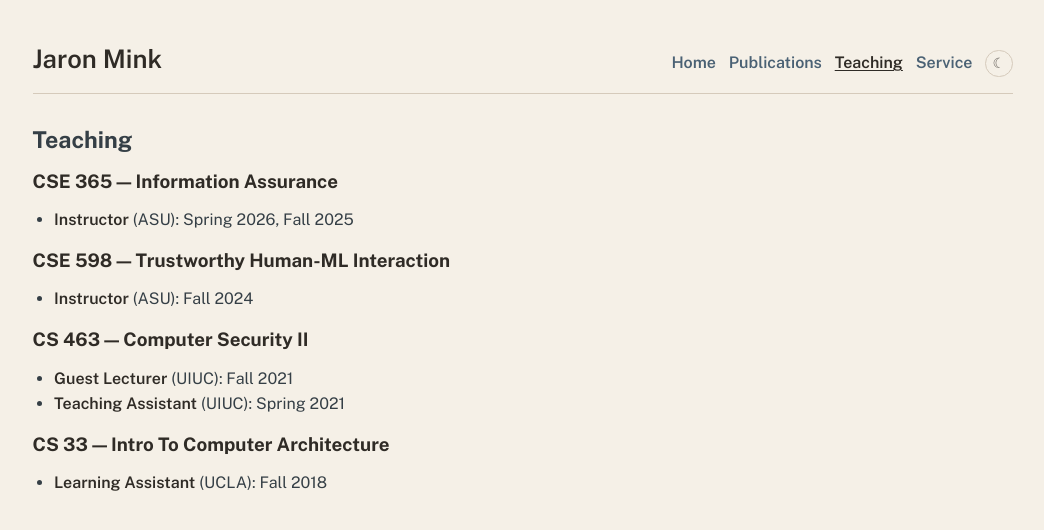
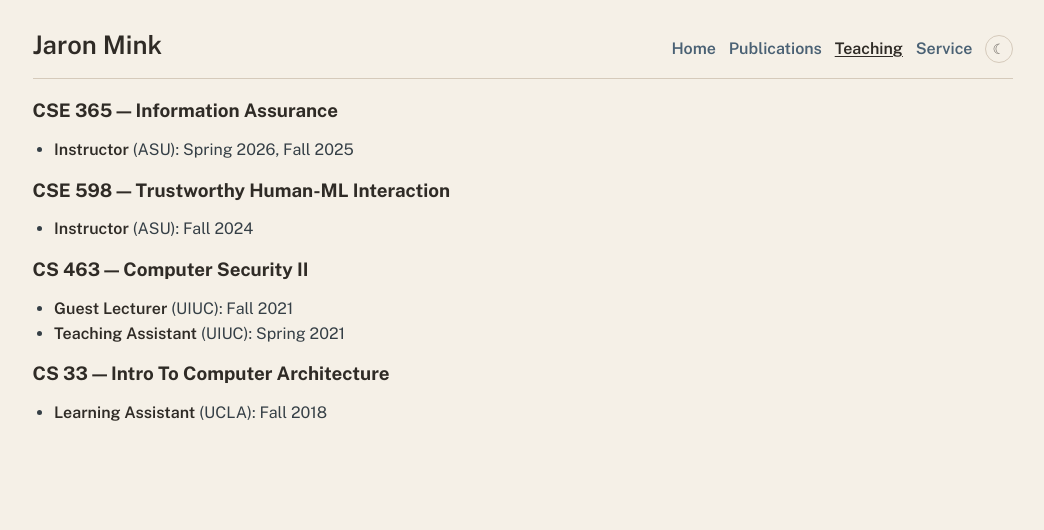
Before and after one commit to JaronMink/personal-website, a Jekyll site: the page built from teaching.md, in a window 1280 px wide. Shown: the top 530 px of the page, without its empty margins (110-1154 px from the left). Built offline with Jekyll 4.4.1, drawn with Linux system fonts in a browser that asks for light colours.

Commit message:
Polish homepage spacing and page headings

```diff
--- a/_includes/contact-guidance.html
+++ b/_includes/contact-guidance.html
@@ -1,2 +1,2 @@
 {% assign profile = site.data.profile %}
-If you are a prospective student or interested in joining the lab, please start with the <a href="{{ profile.lab.url }}" target="_blank" rel="noopener noreferrer">{{ profile.lab.short_name }} webpage</a>, which includes current opportunities and application details. If you email me at <a href="mailto:{{ profile.email }}">{{ profile.email }}</a>, include your CV, current status (undergraduate, master's, PhD), and 1-2 sentences about research fit with the lab.{% if include.include_pronouns %} {{ profile.pronouns_contact_note }}{% endif %}
+For student opportunities and lab inquiries, please visit the <a href="{{ profile.lab.url }}" target="_blank" rel="noopener noreferrer">{{ profile.lab.short_name }} website</a>.
--- a/_sass/minimal-light.scss
+++ b/_sass/minimal-light.scss
@@ -176,7 +176,7 @@ html {
 body {
   margin: 0;
   min-height: 100vh;
-  padding: 2.5rem 1.25rem;
+  padding: 1.6rem 1.25rem 2.5rem;
   background-color: var(--bg);
   color: var(--text);
   font: 16px/1.56 "Public Sans", sans-serif;
@@ -2513,7 +2513,7 @@ td {
 }
 
 .home-awards {
-  margin-top: 1rem;
+  margin-top: 0;
   padding-top: 0.9rem;
 }
 
@@ -2524,7 +2524,7 @@ td {
 
 @media print, screen and (max-width: 920px) {
   body {
-    padding: 1rem;
+    padding: 0.85rem 1rem 1rem;
   }
 
   .top-bar {
--- a/teaching.md
+++ b/teaching.md
@@ -5,5 +5,4 @@ permalink: /teaching/
 description: Teaching experience across information assurance, trustworthy human-ML interaction, and computer security courses.
 ---
 
-## Teaching
 {% include teaching-list.html %}
```
Also changed, not shown: publications.md (+0 -1 lines), service.md (+0 -1 lines).
